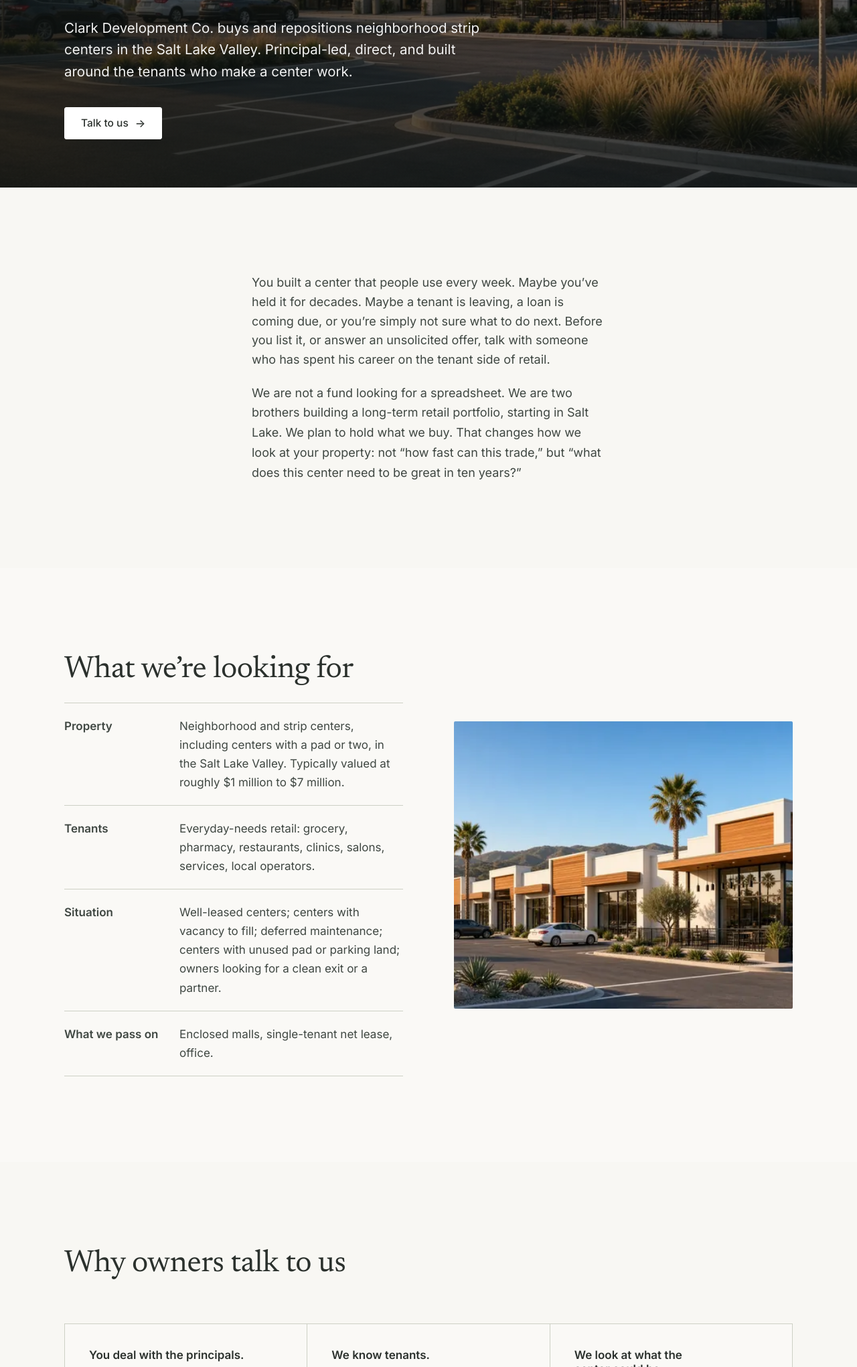
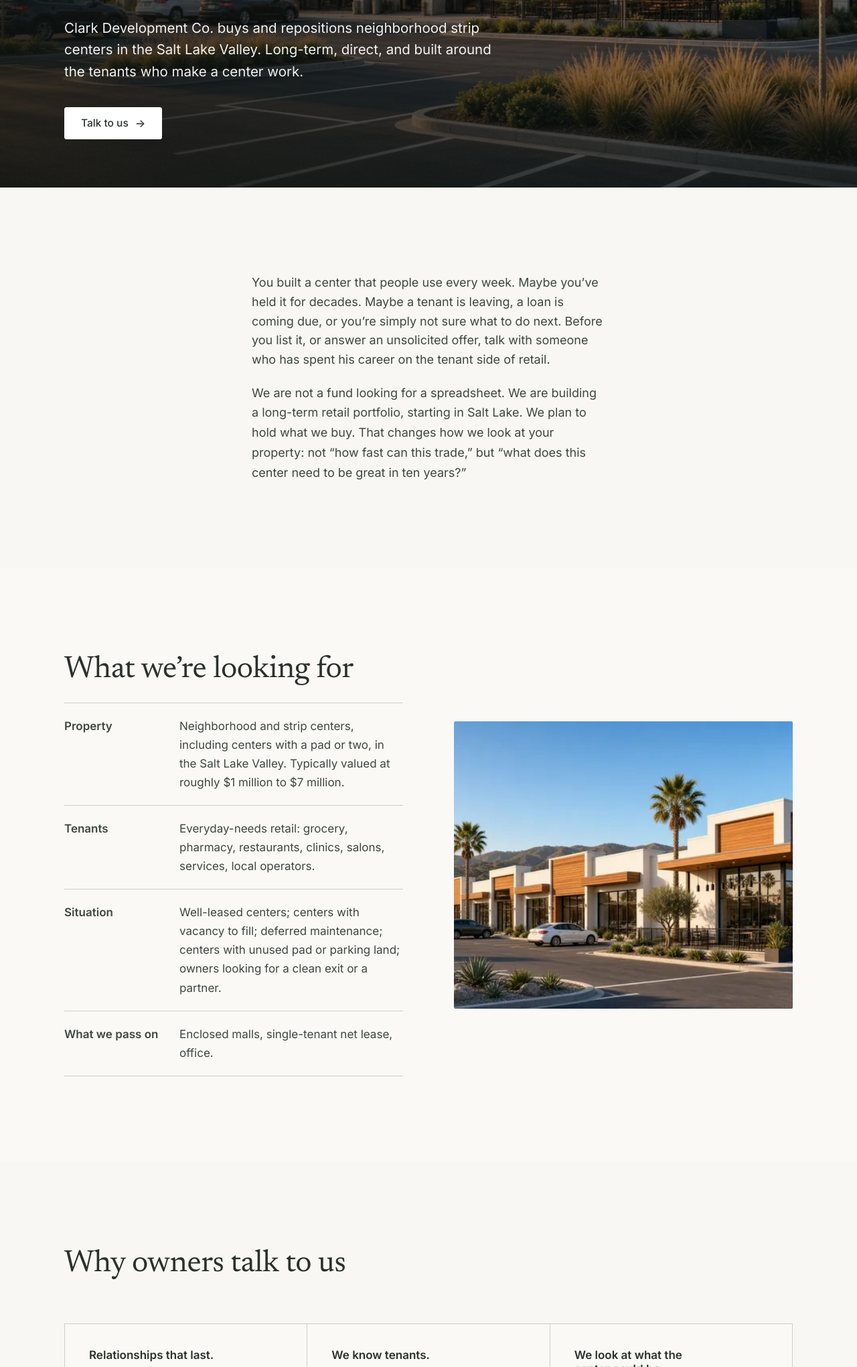
Before and after one commit to ClarkDevCo/clarkdevco-website, a plain HTML site: page strip-centers/index.html in a window 1280 px wide. Shown: the part 456-2497 px from the top of the page at 67% size. Drawn offline with Linux system fonts and the light colour scheme.

Commit message:
Tone: company-first, less founder emphasis (Chris): strip-centers

```diff
--- a/strip-centers/index.html
+++ b/strip-centers/index.html
@@ -4,7 +4,7 @@
   <meta charset="utf-8">
   <meta name="viewport" content="width=device-width, initial-scale=1">
   <title>Sell or Partner on Your Salt Lake Strip Center | Clark Development Co.</title>
-  <meta name="description" content="Own a strip center in the Salt Lake Valley? Talk directly with the owners about a sale or a partnership. Principal-led, direct and discreet.">
+  <meta name="description" content="Own a strip center in the Salt Lake Valley? Talk directly with the owners about a sale or a partnership. Long-term, direct and discreet.">
   <link rel="canonical" href="https://clarkdevco.com/strip-centers/">
   <meta name="theme-color" content="#454b46">
   <link rel="icon" href="/favicon.svg" type="image/svg+xml">
@@ -16,7 +16,7 @@
   <meta property="og:site_name" content="Clark Development Co.">
   <meta property="og:type" content="website">
   <meta property="og:title" content="Sell or Partner on Your Salt Lake Strip Center | Clark Development Co.">
-  <meta property="og:description" content="Own a strip center in the Salt Lake Valley? Talk directly with the owners about a sale or a partnership. Principal-led, direct and discreet.">
+  <meta property="og:description" content="Own a strip center in the Salt Lake Valley? Talk directly with the owners about a sale or a partnership. Long-term, direct and discreet.">
   <meta property="og:url" content="https://clarkdevco.com/strip-centers/">
   <meta property="og:image" content="https://clarkdevco.com/assets/images/og-share-strip-centers.jpg">
   <meta property="og:image:width" content="1200">
@@ -24,7 +24,7 @@
   <meta property="og:image:alt" content="Modern neighborhood strip center at sunset with snow-capped mountains behind it">
   <meta name="twitter:card" content="summary_large_image">
   <meta name="twitter:title" content="Sell or Partner on Your Salt Lake Strip Center | Clark Development Co.">
-  <meta name="twitter:description" content="Own a strip center in the Salt Lake Valley? Talk directly with the owners about a sale or a partnership. Principal-led, direct and discreet.">
+  <meta name="twitter:description" content="Own a strip center in the Salt Lake Valley? Talk directly with the owners about a sale or a partnership. Long-term, direct and discreet.">
   <meta name="twitter:image" content="https://clarkdevco.com/assets/images/og-share-strip-centers.jpg">
   <meta name="twitter:image:alt" content="Modern neighborhood strip center at sunset with snow-capped mountains behind it">
 </head>
@@ -53,7 +53,7 @@
   <div class="hero-media zoom"><img src="/assets/images/strip-center-slc-wasatch-1280.webp" srcset="/assets/images/strip-center-slc-wasatch-640.webp 640w, /assets/images/strip-center-slc-wasatch-1280.webp 1280w" sizes="100vw" width="1280" height="720" alt="Modern neighborhood strip center at sunset with snow-capped mountains behind it" fetchpriority="high" decoding="async"></div>
   <div class="hero-content on-dark">
     <h1>A buyer who reads your leases before we call.</h1>
-    <p class="lede">Clark Development Co. buys and repositions neighborhood strip centers in the Salt Lake Valley. Principal-led, direct, and built around the tenants who make a center work.</p>
+    <p class="lede">Clark Development Co. buys and repositions neighborhood strip centers in the Salt Lake Valley. Long-term, direct, and built around the tenants who make a center work.</p>
     <div class="hero-actions">
       <a class="btn btn-light" href="#contact">Talk to us <span class="arrow" aria-hidden="true">&rarr;</span></a>
       <!-- TODO-NOTE: 'Download our buy box (PDF)' button removed for launch (Chris, Nov 2026). Add back once a buy-box PDF exists. -->
@@ -64,7 +64,7 @@
 <section class="section">
   <div class="wrap prose">
     <p class="lede reveal">You built a center that people use every week. Maybe you&rsquo;ve held it for decades. Maybe a tenant is leaving, a loan is coming due, or you&rsquo;re simply not sure what to do next. Before you list it, or answer an unsolicited offer, talk with someone who has spent his career on the tenant side of retail.</p>
-    <p class="reveal">We are not a fund looking for a spreadsheet. We are two brothers building a long-term retail portfolio, starting in Salt Lake. We plan to hold what we buy. That changes how we look at your property: not &ldquo;how fast can this trade,&rdquo; but &ldquo;what does this center need to be great in ten years?&rdquo;</p>
+    <p class="reveal">We are not a fund looking for a spreadsheet. We are building a long-term retail portfolio, starting in Salt Lake. We plan to hold what we buy. That changes how we look at your property: not &ldquo;how fast can this trade,&rdquo; but &ldquo;what does this center need to be great in ten years?&rdquo;</p>
   </div>
 </section>
 
@@ -88,7 +88,7 @@
   <div class="wrap">
     <div class="section-head reveal"><h2 id="why">Why owners talk to us</h2></div>
     <div class="cards reveal">
-      <div><h3>You deal with the principals.</h3><p>Not layers of associates. Not an intake form that disappears. We answer the phone.</p></div>
+      <div><h3>Relationships that last.</h3><p>We plan to own for the long term, and we&rsquo;d like to work with the same owners, brokers and tenants for years.</p></div>
       <div><h3>We know tenants.</h3><p>Chris spent years in retail leasing and acquisitions. We read a rent roll the way a tenant&rsquo;s broker would: who&rsquo;s paying, who&rsquo;s struggling, who&rsquo;s below market.</p></div>
       <div><h3>We look at what the center could be.</h3><p>Re-tenanting, a pad, a better use of parking, curb appeal. We&rsquo;d rather tell you what we see than low-ball you in silence.</p></div>
       <div><h3>Flexible on structure.</h3><p>A straight sale, or a partnership in which you keep an ownership stake.</p></div>
@@ -138,7 +138,7 @@
         <div><h3>Alex Clark</h3><p class="role">Co-Founder</p><p>Alex comes from private equity and financial engineering<!-- TODO-NOTE: Alex: confirm firms/years if he wants them named -->. He builds the models that tell us what a property can really earn, and what we should and shouldn&rsquo;t pay for it.</p></div>
       </article>
     </div>
-    <p class="founders-close reveal">Chris and Alex are building Clark Development Co. to last, as brothers, as owners, and as the people who answer the phone.</p>
+    <p class="founders-close reveal">Clark Development Co. is built for the long term: careful underwriting, lasting relationships, and properties we&rsquo;re proud to own.</p>
   </div>
 </section></div>
 
```
